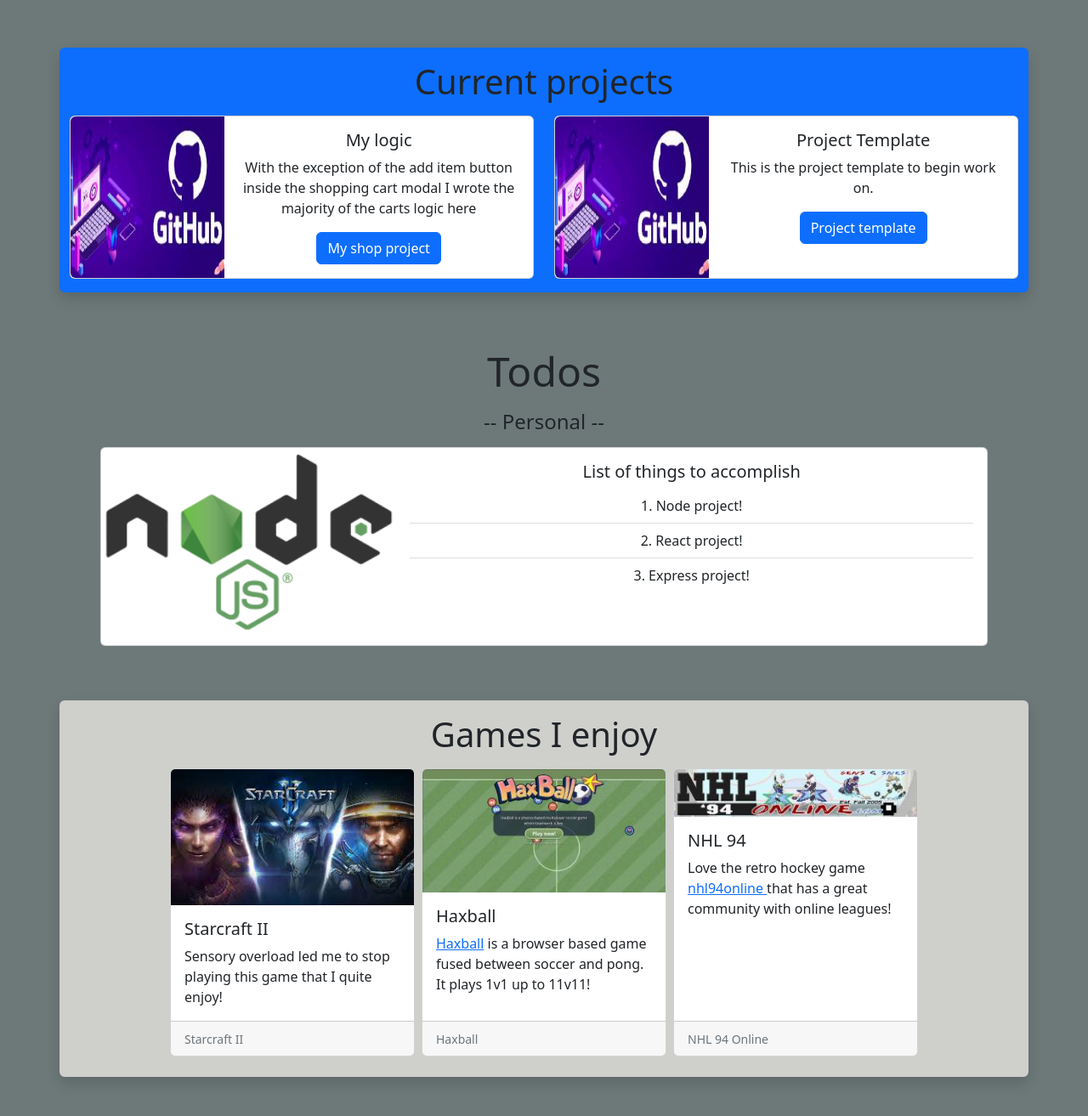
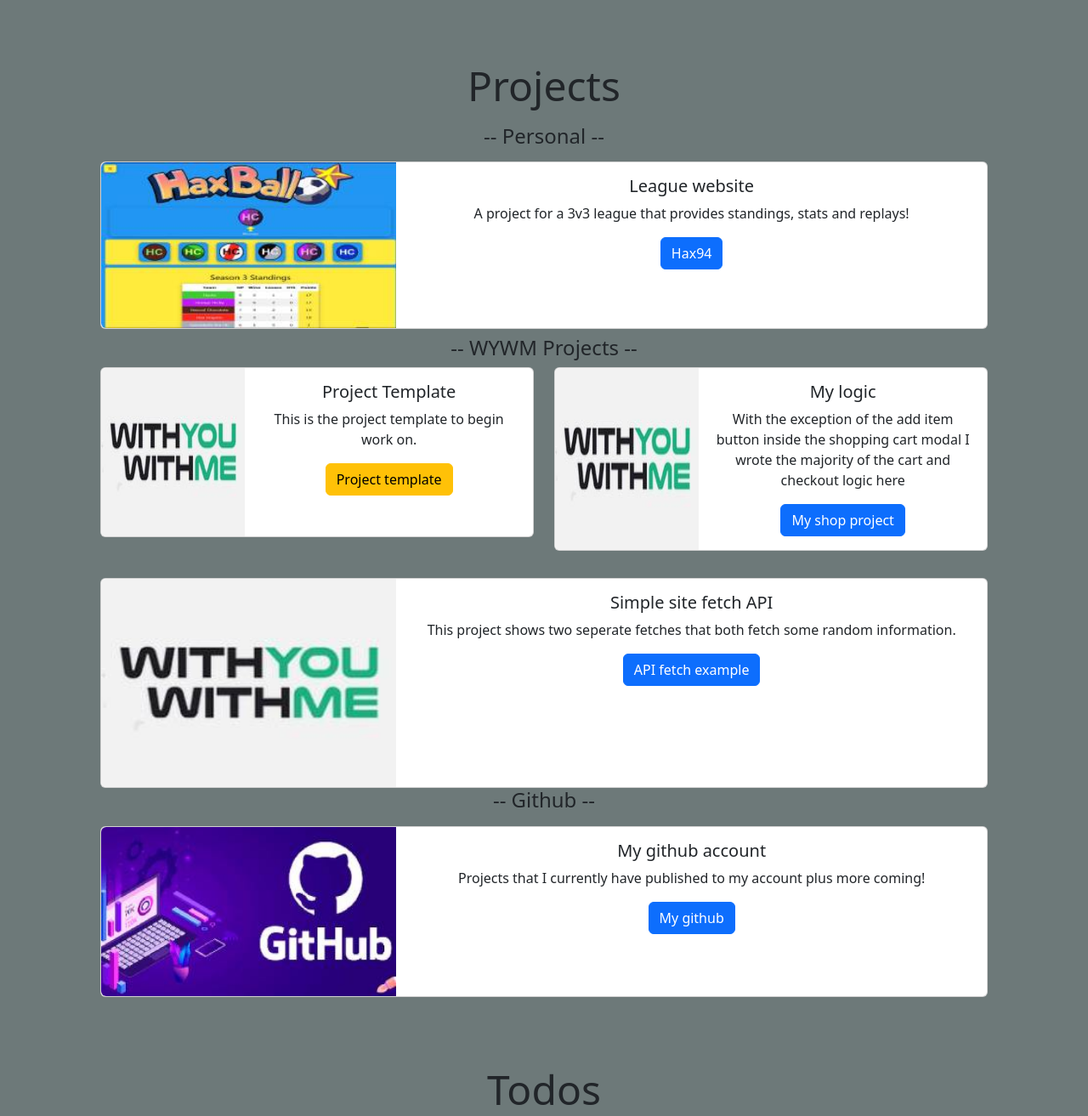
Before and after one commit to ellis8555/CertificatesOnGit, a plain HTML site: page index.html in a window 1280 px wide. Shown: the part 768-2081 px from the top of the page at 85% size. Drawn offline with nearby package versions, Linux system fonts and the light colour scheme.

Commit message:
update snippets

```diff
--- a/Resources/css/hobbies.css
+++ /dev/null
@@ -1,6 +0,0 @@
-#enjoymentsContainer {
-  background-color: rgb(207, 207, 204);
-}
-#enjoymentsContainer .card{
-   margin: auto;
-}
--- a/Resources/pages/htmlSnippets/Hobbies/gamesSnippet.html
+++ b/Resources/pages/htmlSnippets/Hobbies/gamesSnippet.html
@@ -1,6 +1,21 @@
-<p class="display-6 text-center">Games I enjoy</p>
+<p class="display-6 text-center">Hobbies</p>
+<h4 class="text-center">-- Web dev --</h4>
+<div class="row text-center">
+  <div class="col-md mb-3 icons">
+    <img src="Resources\Images\Hobbies\html5.png" alt="html5" />
+    <img src="Resources\Images\Hobbies\css3.png" alt="css3" />
+    <img src="Resources\Images\Hobbies\javascript.png" alt="javascript" />
+    <img src="Resources\Images\Hobbies\nodeJS.png" alt="nodeJS" />
+
+    <img src="Resources\Images\Hobbies\react.png" alt="react" />
+    <img src="Resources\Images\Hobbies\mySql.png" alt="mySql" />
+    <img src="Resources\Images\Hobbies\mongoDB.png" alt="mongoDB" />
+    <img src="Resources\Images\Hobbies\php.png" alt="php" />
+  </div>
+</div>
+<h4 class="text-center">-- Games --</h4>
 <div class="d-lg-flex justify-content-center">
-  <div class="mx-1 mb-2">
+  <div class="mx-1 mb-3">
     <div class="card h-100" style="width: 18rem">
       <img
         src="./Resources/Images/Hobbies/starcraft.JPG"
@@ -21,7 +36,7 @@
     </div>
   </div>
 
-  <div class="mx-1 mb-2">
+  <div class="mx-1 mb-3">
     <div class="card h-100" style="width: 18rem">
       <img
         src="./Resources/Images/Hobbies/Haxball.JPG"
@@ -42,7 +57,7 @@
     </div>
   </div>
 
-  <div class="mx-1 mb-2">
+  <div class="mx-1 mb-3">
     <div class="card h-100" style="width: 18rem">
       <img
         src="./Resources/Images/Hobbies/94header.JPG"
@@ -65,3 +80,4 @@
     </div>
   </div>
 </div>
+<h4 class="text-center">-- More to be added --</h4>
--- a/Resources/pages/htmlSnippets/Projects/projectsSnippet.html
+++ b/Resources/pages/htmlSnippets/Projects/projectsSnippet.html
@@ -1,12 +1,79 @@
-<p class="display-6 text-center">Current projects</p>
-<div class="row text-center">
+<p class="display-5 text-center">Projects</p>
+<!-- hax94 project -->
+<h4 class="text-center">-- Personal --</h4>
+<div class="row text-center rounded mt-3">
+  <div class="col">
+    <div class="card h-100">
+      <div class="row g-0 h-100">
+        <div class="col-md-4">
+          <img
+            src="Resources\Images\Projects\hax94.JPG"
+            class="img-fluid rounded-start h-100 w-100"
+            alt="..."
+          />
+        </div>
+        <div class="col-md-8">
+          <div class="card-body">
+            <h5 class="card-title">League website</h5>
+            <p class="card-text">
+              A project for a 3v3 league that provides standings, stats and
+              replays!
+            </p>
+            <p class="card-text">
+              <small class="text-muted"
+                ><a href="https://hax94.com/" class="btn btn-primary"
+                  >Hax94</a
+                ></small
+              >
+            </p>
+          </div>
+        </div>
+      </div>
+    </div>
+  </div>
+</div>
+<!-- WYWM projects -->
+<div class="row text-center rounded pt-2 pb-3">
+  <h4 class="text-center">-- WYWM Projects --</h4>
+  <!-- goblin store project TEMPLATE -->
+  <div class="col-md-6 mb-3">
+    <div class="card mb-3 h-100">
+      <div class="row g-0 h-100">
+        <div class="col-md-4">
+          <img
+            src="Resources\Images\Projects\wywmLogo.jpg"
+            class="img-fluid rounded-start h-100 w-100"
+            alt="..."
+          />
+        </div>
+        <div class="col-md-8">
+          <div class="card-body">
+            <h5 class="card-title">Project Template</h5>
+            <p class="card-text">
+              This is the project template to begin work on.
+            </p>
+            <p class="card-text">
+              <small class="text-muted"
+                ><a
+                  href="https://ellis8555.github.io/The-Gobblin-Store-TEMPLATE/"
+                  class="btn btn-warning"
+                  >Project template</a
+                ></small
+              >
+            </p>
+          </div>
+        </div>
+      </div>
+    </div>
+  </div>
+  <!-- My Goblin store progress -->
   <div class="col-md-6">
     <div class="card h-100">
       <div class="row g-0 h-100">
         <div class="col-md-4">
           <img
-            src="./Resources/Images/Projects/gitHub.jpg"
-            class="img-fluid rounded-start h-100"
+            src="Resources\Images\Projects\wywmLogo.jpg"
+            class="img-fluid rounded-start h-100 w-100"
             alt="..."
           />
         </div>
@@ -15,7 +82,7 @@
             <h5 class="card-title">My logic</h5>
             <p class="card-text">
               With the exception of the add item button inside the shopping cart
-              modal I wrote the majority of the carts logic here
+              modal I wrote the majority of the cart and checkout logic here
             </p>
             <p class="card-text">
               <small class="text-muted"
@@ -31,28 +98,32 @@
       </div>
     </div>
   </div>
-  <div class="col-md-6">
-    <div class="card mb-3 h-100">
+</div>
+<!-- cat facts project -->
+<div class="row text-center rounded mt-3">
+  <div class="col">
+    <div class="card h-100">
       <div class="row g-0 h-100">
         <div class="col-md-4">
           <img
-            src="./Resources/Images/Projects/gitHub.jpg"
-            class="img-fluid rounded-start h-100"
+            src="Resources\Images\Projects\wywmLogo.jpg"
+            class="img-fluid rounded-start h-100 w-100"
             alt="..."
           />
         </div>
         <div class="col-md-8">
           <div class="card-body">
-            <h5 class="card-title">Project Template</h5>
+            <h5 class="card-title">Simple site fetch API</h5>
             <p class="card-text">
-              This is the project template to begin work on.
+              This project shows two seperate fetches that both fetch some
+              random information.
             </p>
             <p class="card-text">
               <small class="text-muted"
                 ><a
-                  href="https://ellis8555.github.io/The-Gobblin-Store-TEMPLATE/"
+                  href="https://ellis8555.github.io/cat-facts/"
                   class="btn btn-primary"
-                  >Project template</a
+                  >API fetch example</a
                 ></small
               >
             </p>
@@ -62,3 +133,36 @@
     </div>
   </div>
 </div>
+<!-- hax94 project -->
+<h4 class="text-center">-- Github --</h4>
+<div class="row text-center rounded mt-3">
+  <div class="col">
+    <div class="card h-100">
+      <div class="row g-0 h-100">
+        <div class="col-md-4">
+          <img
+            src="Resources\Images\Projects\gitHub.jpg"
+            class="img-fluid rounded-start h-100 w-100"
+            alt="..."
+          />
+        </div>
+        <div class="col-md-8">
+          <div class="card-body">
+            <h5 class="card-title">My github account</h5>
+            <p class="card-text">
+              Projects that I currently have published to my account plus more
+              coming!
+            </p>
+            <p class="card-text">
+              <small class="text-muted"
+                ><a href="https://github.com/ellis8555" class="btn btn-primary"
+                  >My github</a
+                ></small
+              >
+            </p>
+          </div>
+        </div>
+      </div>
+    </div>
+  </div>
+</div>
--- a/Resources/pages/htmlSnippets/hobbies.html
+++ b/Resources/pages/htmlSnippets/hobbies.html
@@ -1,7 +1,8 @@
-<link rel="stylesheet" href="./Resources/css/hobbies.css" />
-<div class="container rounded shadow pt-3 pb-3 mt-5" id="enjoymentsContainer">
-  <div id="games"></div>
+<div class="container pt-3 pb-3 mt-5" id="enjoymentsContainer">
+  <div id="hobbiesSection"></div>
 </div>
 <script>
-  $("#games").load("./Resources/pages/htmlSnippets/Hobbies/gamesSnippet.html");
+  $("#hobbiesSection").load(
+    "./Resources/pages/htmlSnippets/Hobbies/gamesSnippet.html"
+  );
 </script>
--- a/Resources/pages/htmlSnippets/projects.html
+++ b/Resources/pages/htmlSnippets/projects.html
@@ -1,7 +1,4 @@
-<div
-  class="container rounded shadow pt-3 pb-3 mt-5 bg-primary"
-  id="projectsContainer"
->
+<div class="container px-5 py-3 mt-5" id="projectsContainer">
   <div id="projectSnippets"></div>
 </div>
 <script>
```
